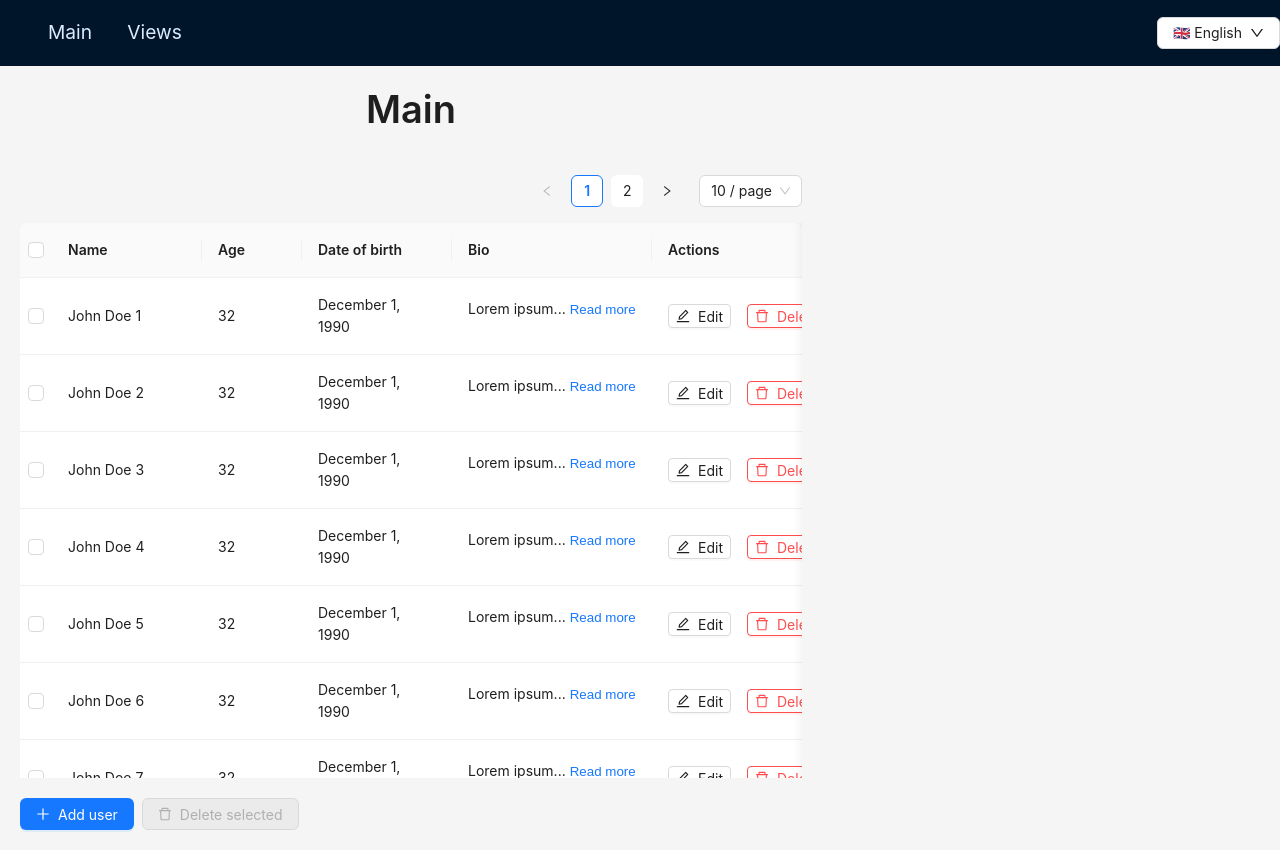
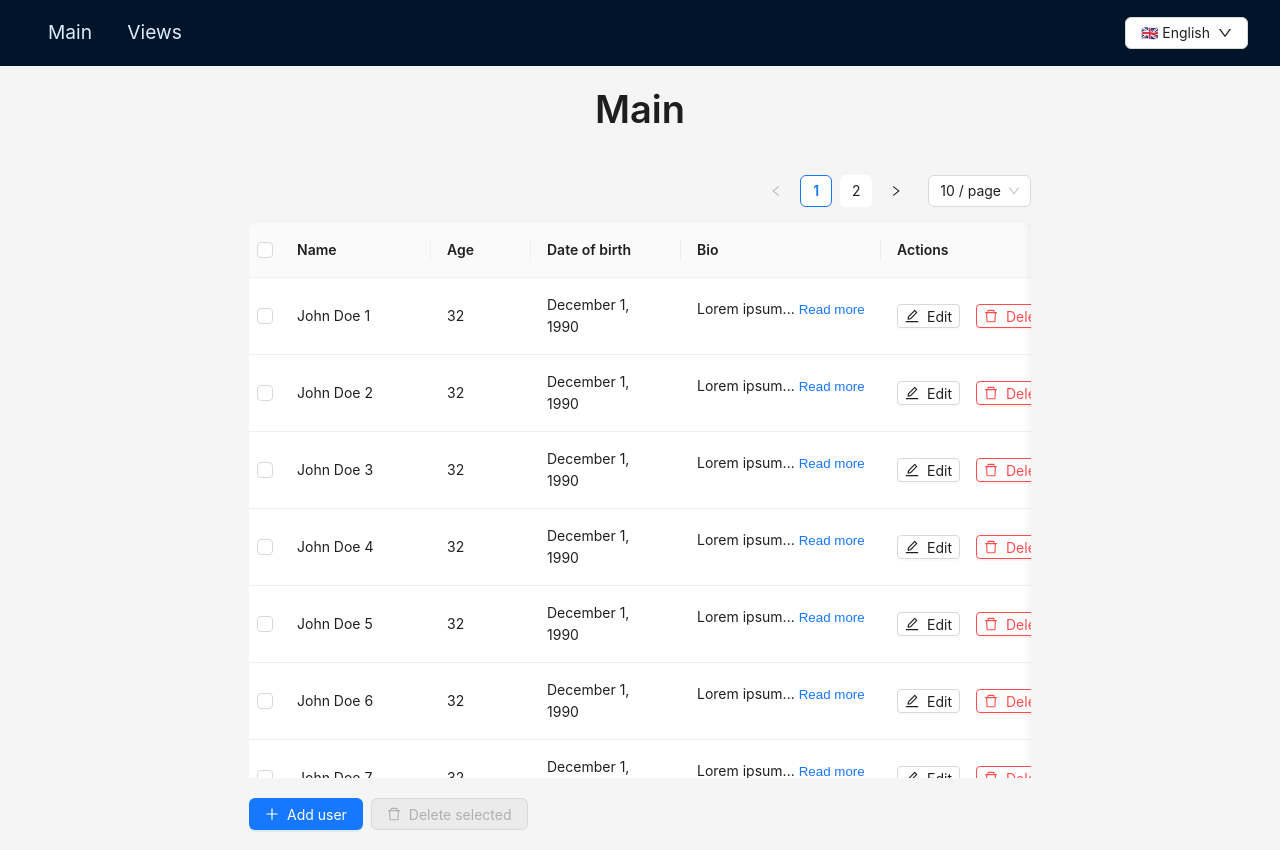
Before and after one commit to przemyslawmatraj/crud-redux-table, a React (Vite) app: page /main in a window 1280 px wide. Built offline with nearby package versions, Linux system fonts and the light colour scheme.

Commit message:
fix: paddings in menu

```diff
--- a/src/Components/Layout/Layout.tsx
+++ b/src/Components/Layout/Layout.tsx
@@ -10,13 +10,7 @@ const MainLayout = () => {
     <Layout className={styles.layout}>
       <Navbar />
       <Content className={styles.content}>
-        <Space
-          style={{
-            width: "100%",
-          }}
-        >
-          <Outlet />
-        </Space>
+        <Outlet />
       </Content>
     </Layout>
   );
--- a/src/Components/Layout/Navbar/Navbar.module.scss
+++ b/src/Components/Layout/Navbar/Navbar.module.scss
@@ -30,6 +30,6 @@
 
 .icon {
   font-size: 2rem;
-  padding: 1rem;
+  padding-block: 1rem;
   margin-left: auto;
 }
--- a/src/index.css
+++ b/src/index.css
@@ -16,8 +16,7 @@
 }
 
 .ant-layout-header {
-  padding-inline: 0;
-  padding-left: 2rem;
+  padding-inline: 2rem;
 }
 
 .ant-menu {
```
